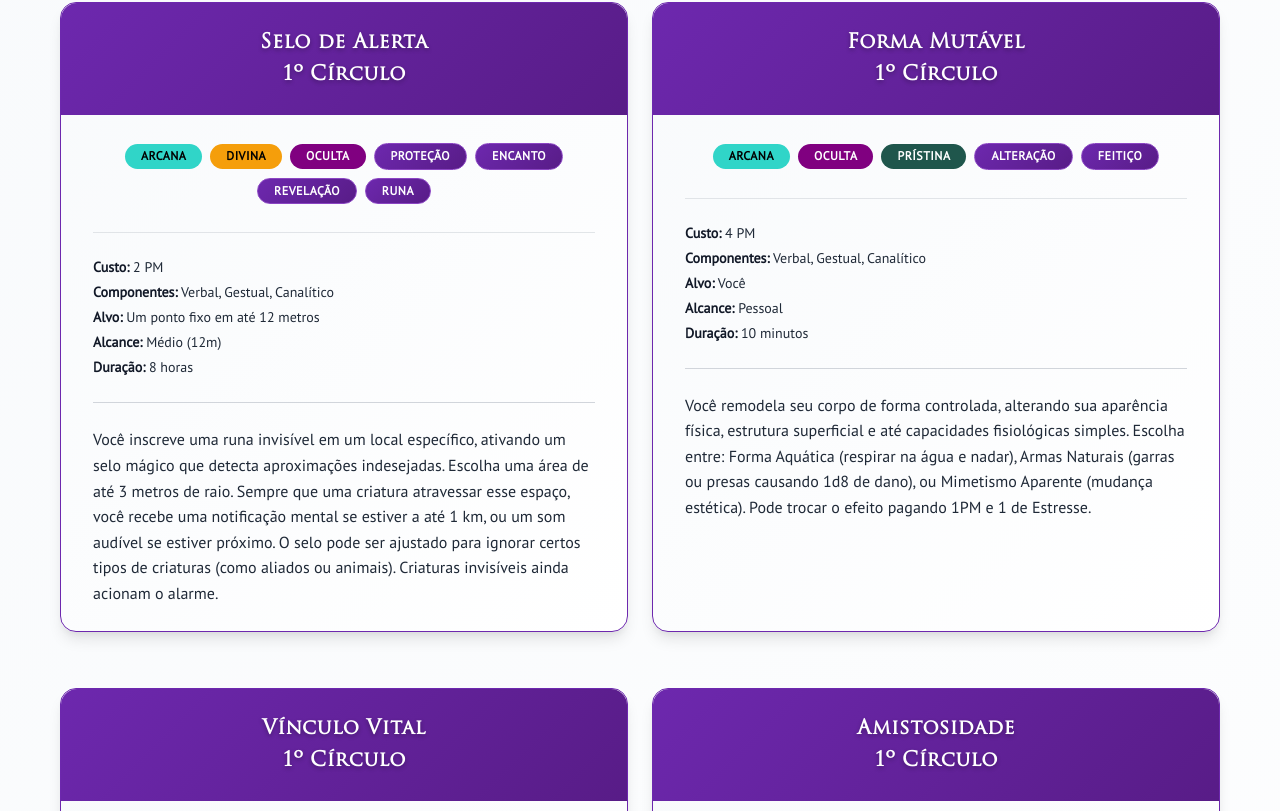
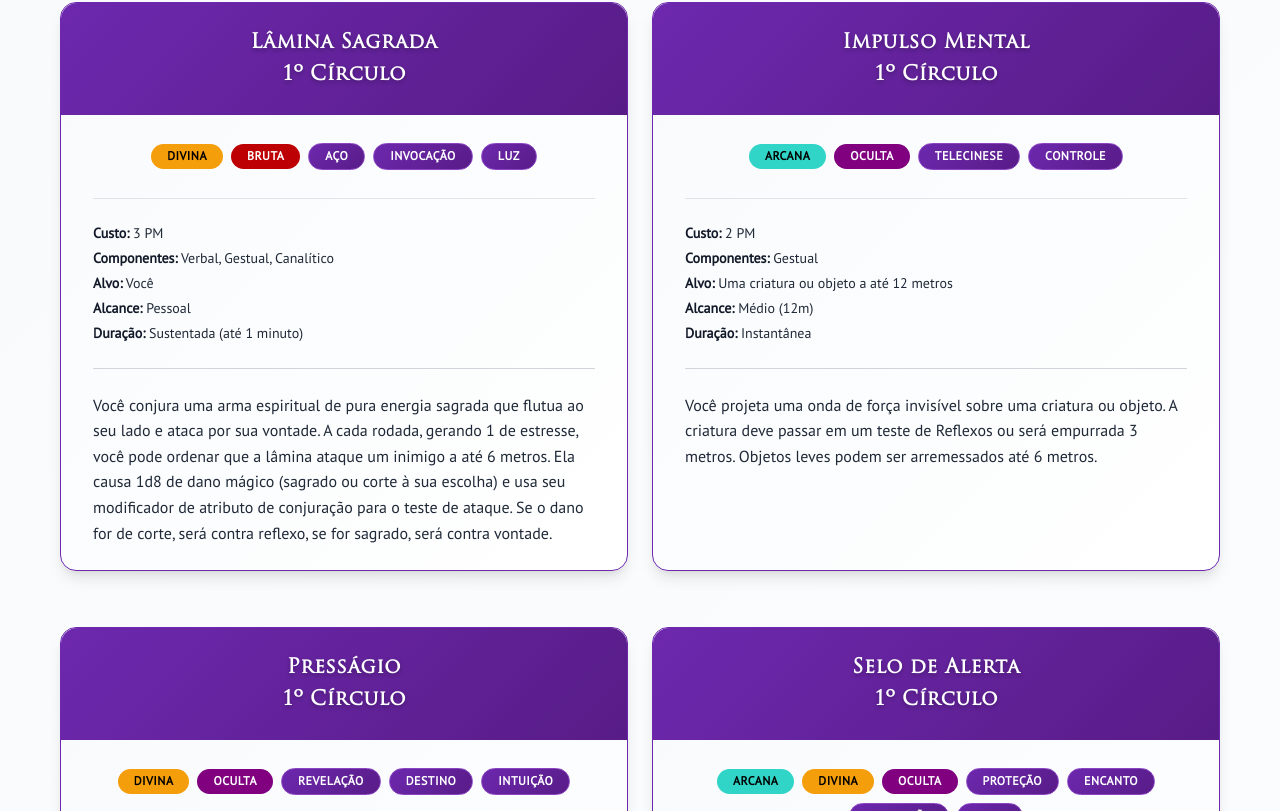
Before and after one commit to icastelito/RPG-content-cards, a React (Vite) app: page /spells in a window 1280 px wide. Shown: the part 369-1180 px from the top of the page. Built offline with nearby package versions, Linux system fonts and the light colour scheme.

Commit message:
feat: add vercel spa

```diff
--- a/public/data/spells.json
+++ b/public/data/spells.json
@@ -1,4 +1,43 @@
 [
+	{
+		"id": 1008,
+		"nome": "Lâmina Sagrada",
+		"circulo": 1,
+		"custoPM": 3,
+		"alvo": "Você",
+		"alcance": "Pessoal",
+		"duracao": "Sustentada (até 1 minuto)",
+		"componentes": ["Verbal", "Gestual", "Canalítico"],
+		"natureza": ["Divina", "Bruta"],
+		"conspectos": ["Aço", "Invocação", "Luz"],
+		"descricao": "Você conjura uma arma espiritual de pura energia sagrada que flutua ao seu lado e ataca por sua vontade. A cada rodada, gerando 1 de estresse, você pode ordenar que a lâmina ataque um inimigo a até 6 metros. Ela causa 1d8 de dano mágico (sagrado ou corte à sua escolha) e usa seu modificador de atributo de conjuração para o teste de ataque. Se o dano for de corte, será contra reflexo, se for sagrado, será contra vontade."
+	},
+	{
+		"id": 1009,
+		"nome": "Impulso Mental",
+		"circulo": 1,
+		"custoPM": 2,
+		"alvo": "Uma criatura ou objeto a até 12 metros",
+		"alcance": "Médio (12m)",
+		"duracao": "Instantânea",
+		"componentes": ["Gestual"],
+		"natureza": ["Arcana", "Oculta"],
+		"conspectos": ["Telecinese", "Controle"],
+		"descricao": "Você projeta uma onda de força invisível sobre uma criatura ou objeto. A criatura deve passar em um teste de Reflexos ou será empurrada 3 metros. Objetos leves podem ser arremessados até 6 metros."
+	},
+	{
+		"id": 1000,
+		"nome": "Presságio",
+		"circulo": 1,
+		"custoPM": 4,
+		"alvo": "Você",
+		"alcance": "Pessoal",
+		"duracao": "Instantânea",
+		"componentes": ["Verbal", "Gestual", "Canalítico"],
+		"natureza": ["Divina", "Oculta"],
+		"conspectos": ["Revelação", "Destino", "Intuição"],
+		"descricao": "Você realiza uma leitura simbólica dos fios do destino e recebe uma resposta sobre um evento futuro iminente. Pode perguntar ao Narrador se uma ação específica resultará em bem, mal, ambos ou nada. A resposta será simbólica e subjetiva."
+	},
 	{
 		"id": 1001,
 		"nome": "Selo de Alerta",
@@ -90,17 +129,83 @@
 		"conspectos": ["Proteção", "Ritual", "Controle", "Runa"],
 		"descricao": "Você inscreve um selo mágico sobre um objeto, protegendo-o contra abertura não autorizada. Testes de Arrombamento são necessários para abrir. Reforça fechos físicos e bloqueia destravamentos mágicos simples."
 	},
+
 	{
-		"id": 1000,
-		"nome": "Desabrochar da Flor de Fênix",
-		"circulo": 2,
-		"custoPM": 4,
-		"alvo": "Todos os inimigos a até 6 metros",
+		"id": 1013,
+		"nome": "Barreira Arcana",
+		"circulo": 1,
+		"custoPM": 2,
+		"alvo": "Você mesmo",
+		"alcance": "Pessoal",
+		"duracao": "Uma rodada (até o início do seu próximo turno)",
+		"componentes": ["Verbal", "Gestual"],
+		"natureza": ["Arcana"],
+		"conspectos": ["Proteção"],
+		"descricao": "Cria uma barreira invisível que concede +5 de bônus em uma perícia contra ataques até o início do seu próximo turno, incluindo contra o ataque que ativou a magia. Também anula o dano de projéteis mágicos que o atinjam durante esse efeito."
+	},
+	{
+		"id": 1010,
+		"nome": "Luz Mágica",
+		"circulo": 1,
+		"custoPM": 1,
+		"alvo": "Um objeto pequeno ou uma criatura",
+		"alcance": "Toque",
+		"duracao": "1 hora",
+		"componentes": ["Verbal", "Gestual"],
+		"natureza": ["Arcana"],
+		"conspectos": ["Luz", "Encanto"],
+		"descricao": "Você imbuí um objeto ou criatura com luz mágica, iluminando uma área de 6 metros de raio. A luz é visível a até 18 metros e pode ser apagada com um comando verbal."
+	},
+	{
+		"id": 1011,
+		"nome": "Compreensão de Linguagens",
+		"circulo": 1,
+		"custoPM": 2,
+		"alvo": "Você",
+		"alcance": "Pessoal",
+		"duracao": "1 hora",
+		"componentes": ["Verbal", "Gestual"],
+		"natureza": ["Arcana", "Oculta"],
+		"conspectos": ["Revelação"],
+		"descricao": "Você é capaz de compreender as ideias e sentimentos expressos em qualquer língua, mas não pode falar ou escrever em línguas que não conhece."
+	},
+	{
+		"id": 1012,
+		"nome": "Asas de Luz - Proteção",
+		"circulo": 1,
+		"custoPM": 2,
+		"alvo": "Você",
+		"alcance": "Pessoal",
+		"duracao": "1 rodada (até o início do seu próximo turno)",
+		"componentes": ["Verbal", "Gestual"],
+		"natureza": ["Divina"],
+		"conspectos": ["Proteção", "Luz"],
+		"descricao": "Você cria asas de luz que o envolvem, concedendo +2 de bônus em CA e resistência a dano mágico até o início do seu próximo turno."
+	},
+	{
+		"id": 1015,
+		"nome": "Leque de Chamas",
+		"circulo": 1,
+		"custoPM": 2,
+		"alvo": "Área em leque de 6 metros",
 		"alcance": "Curto (6m)",
 		"duracao": "Instantânea",
 		"componentes": ["Verbal", "Gestual"],
 		"natureza": ["Prístina", "Bruta"],
 		"conspectos": ["Fogo", "Explosão"],
-		"descricao": "Você invoca uma onda de chamas que explode ao seu redor, queimando tudo em um raio de 6 metros. Cada criatura na área sofre 2d6 de dano de fogo. Uma criatura que passar em um teste de Reflexos sofre metade do dano."
+		"descricao": "Você cria um leque de chamas que se expande em 6 metros, causando 3d6 de dano de fogo a todas as criaturas na área. Um teste de Reflexos ou Fortitude bem sucedido reduz o dano pela metade."
+	},
+	{
+		"id": 1014,
+		"nome": "Bolha Ácida",
+		"circulo": 1,
+		"custoPM": 3,
+		"alvo": "Área circular de 3 metros de raio",
+		"alcance": "Curto (6m)",
+		"duracao": "Instantânea",
+		"componentes": ["Verbal", "Gestual"],
+		"natureza": ["Prístina", "Bruta"],
+		"conspectos": ["Ácido", "Explosão", "Terra"],
+		"descricao": "Você cria uma bolha ácida que explode em uma área circular de 3 metros de raio, causando 2d6 de dano ácido a todas as criaturas na área. Um teste de Reflexos ou Fortitude bem sucedido reduz o dano pela metade."
 	}
 ]
--- a/vite.config.ts
+++ b/vite.config.ts
@@ -4,4 +4,14 @@ import react from '@vitejs/plugin-react-swc'
 // https://vitejs.dev/config/
 export default defineConfig({
   plugins: [react()],
+  build: {
+    rollupOptions: {
+      output: {
+        manualChunks: undefined,
+      },
+    },
+  },
+  server: {
+    historyApiFallback: true,
+  },
 })
```
Also changed, not shown: vercel.json (added), 1 other file (tests, documents, lock files or other folders).
